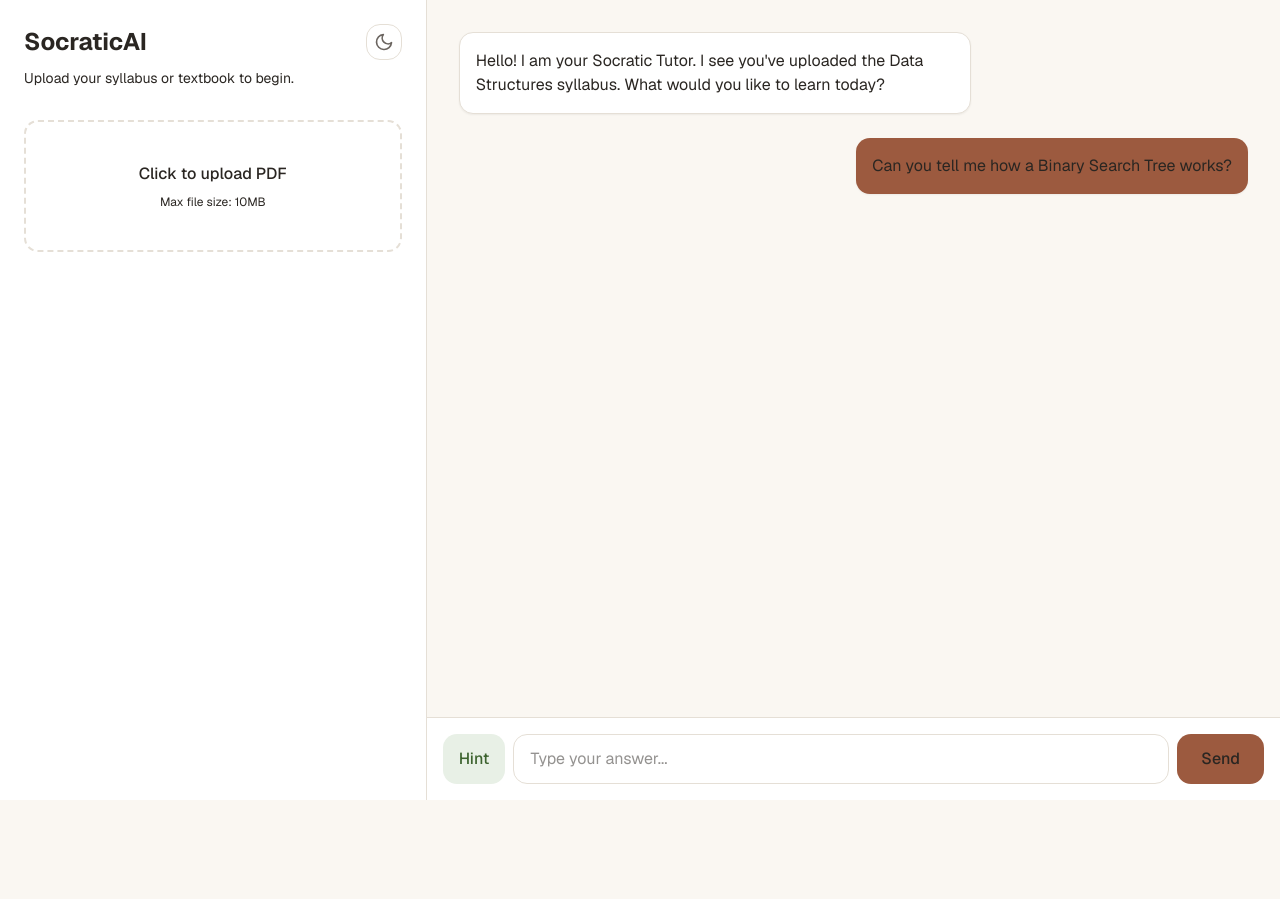
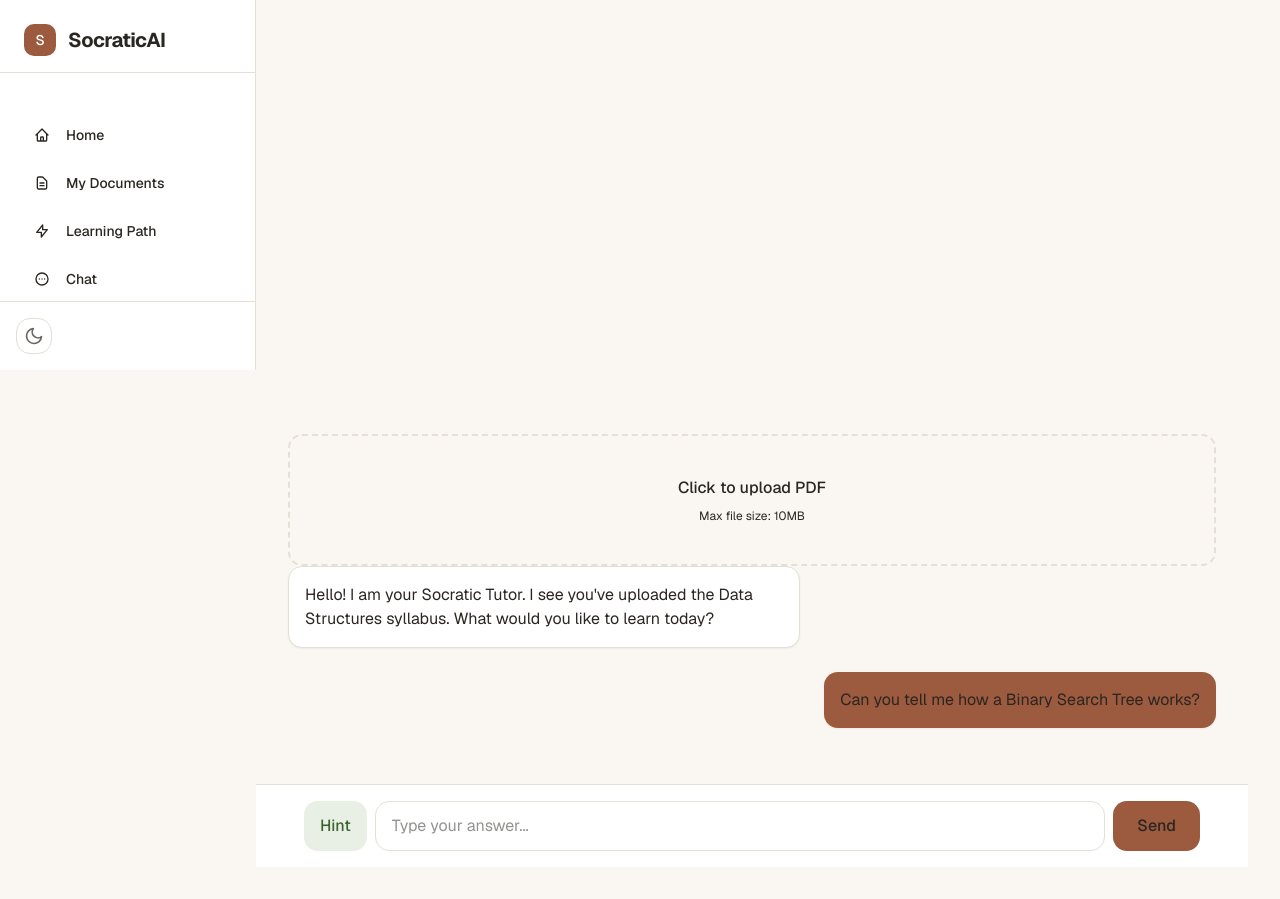
Before and after one commit to SHREYA-G-AMIN/socratic-ai-tutor, a Next.js app: page / in a window 1280 px wide. Before the commit the page ends 800 px from the top, so only its background shows below. Built offline with nearby package versions, Linux system fonts and the light colour scheme.

Commit message:
feat: add AppShell and Sidebar navigation components with root layout structure

```diff
--- a/src/app/layout.tsx
+++ b/src/app/layout.tsx
@@ -2,6 +2,7 @@ import type { Metadata } from "next";
 import { Geist, Geist_Mono } from "next/font/google";
 import "./globals.css";
 import { ThemeProvider } from "@/lib/theme";
+import { AppShell } from "@/components/AppShell";
 
 const geistSans = Geist({
   variable: "--font-geist-sans",
@@ -41,7 +42,9 @@ export default function RootLayout({ children }: LayoutProps<"/">) {
         />
       </head>
       <body className="min-h-full flex flex-col">
-        <ThemeProvider>{children}</ThemeProvider>
+        <ThemeProvider>
+          <AppShell>{children}</AppShell>
+        </ThemeProvider>
       </body>
     </html>
   );
--- a/src/app/page.tsx
+++ b/src/app/page.tsx
@@ -4,7 +4,6 @@ import { useState } from "react";
 
 import { DocumentPreview } from "@/components/DocumentPreview";
 import { PdfUploader } from "@/components/PdfUploader";
-import { ThemeToggle } from "@/components/ThemeToggle";
 import type { DocumentUploadSuccessData } from "@/types/document";
 
 export default function Home() {
@@ -25,21 +24,10 @@ export default function Home() {
   };
 
   return (
-    <div className="flex flex-col md:flex-row h-screen bg-background">
-      {/* LEFT SIDEBAR / TOP ON MOBILE */}
-      <div className="w-full md:w-1/3 bg-surface border-b md:border-b-0 md:border-r border-border p-6 flex flex-col shrink-0">
-        <div className="flex items-center justify-between mb-2">
-          <h1 className="text-2xl font-bold text-primary">SocraticAI</h1>
-          <ThemeToggle />
-        </div>
-        <p className="text-sm text-muted mb-8">Upload your syllabus or textbook to begin.</p>
+    <div className="flex flex-col h-full bg-background">
+      <div className="flex-1 p-4 md:p-8 overflow-y-auto">
+        <PdfUploader onUploaded={setUploadedDocument} />
 
-        <PdfUploader onUploaded={setUploadedDocument} />
-      </div>
-
-      {/* RIGHT SIDE / BOTTOM ON MOBILE */}
-      <div className="w-full md:w-2/3 flex flex-col flex-1 overflow-hidden">
-        <div className="flex-1 p-4 md:p-8 overflow-y-auto">
         {uploadedDocument && (
           <DocumentPreview document={uploadedDocument} />
         )}
@@ -100,6 +88,5 @@ export default function Home() {
         </div>
       </div>
     </div>
-    </div>
   );
 }
--- /dev/null
+++ b/src/components/AppShell.tsx
@@ -0,0 +1,160 @@
+"use client";
+
+import { useState, useCallback } from "react";
+import { Sidebar } from "@/components/Sidebar";
+import { ThemeToggle } from "@/components/ThemeToggle";
+
+const MOBILE_NAV_ITEMS = [
+  { href: "/", label: "Home" },
+  { href: "/", label: "My Documents" },
+  { href: "/", label: "Learning Path" },
+  { href: "/", label: "Chat" },
+];
+
+export function AppShell({ children }: { children: React.ReactNode }) {
+  const [sidebarOpen, setSidebarOpen] = useState(false);
+
+  const closeSidebar = useCallback(() => setSidebarOpen(false), []);
+
+  return (
+    <div className="flex flex-col h-screen bg-background">
+      <header
+        className="md:hidden flex items-center justify-between px-4 py-3 border-b border-border bg-surface z-20"
+      >
+        <h1 className="text-xl font-bold text-primary">SocraticAI</h1>
+        <button
+          onClick={() => setSidebarOpen((prev) => !prev)}
+          className="w-9 h-9 rounded-lg border border-border bg-surface text-text-secondary hover:bg-surface-hover hover:text-text-primary transition-colors"
+          aria-label={sidebarOpen ? "Close navigation" : "Open navigation"}
+          aria-expanded={sidebarOpen}
+        >
+          {sidebarOpen ? (
+            <svg
+              className="w-5 h-5"
+              fill="none"
+              stroke="currentColor"
+              viewBox="0 0 24 24"
+            >
+              <path
+                strokeLinecap="round"
+                strokeLinejoin="round"
+                strokeWidth={2}
+                d="M6 18L18 6M6 6l12 12"
+              />
+            </svg>
+          ) : (
+            <svg
+              className="w-5 h-5"
+              fill="none"
+              stroke="currentColor"
+              viewBox="0 0 24 24"
+            >
+              <path
+                strokeLinecap="round"
+                strokeLinejoin="round"
+                strokeWidth={2}
+                d="M4 6h16M4 12h16M4 18h16"
+              />
+            </svg>
+          )}
+        </button>
+      </header>
+
+      <div className="flex-1 relative min-h-0">
+        {sidebarOpen && (
+          <div
+            className="fixed inset-0 z-40 bg-black/40 backdrop-blur-sm"
+            onClick={closeSidebar}
+            aria-hidden="true"
+          />
+        )}
+
+        <aside
+          className={`fixed left-0 top-0 h-full w-64 bg-surface border-r border-border z-50 transition-transform duration-300 ease-in-out ${
+            sidebarOpen ? "translate-x-0" : "-translate-x-full"
+          } md:hidden`}
+        >
+          <div className="p-4 flex items-center justify-between border-b border-border pb-3 mb-6">
+            <span className="text-xl font-bold text-primary">SocraticAI</span>
+            <button
+              onClick={closeSidebar}
+              className="w-8 h-8 rounded-lg hover:bg-surface-hover transition-colors"
+              aria-label="Close navigation"
+            >
+              <svg
+                className="w-5 h-5"
+                fill="none"
+                stroke="currentColor"
+                viewBox="0 0 24 24"
+              >
+                <path
+                  strokeLinecap="round"
+                  strokeLinejoin="round"
+                  strokeWidth={2}
+                  d="M6 18L18 6M6 6l12 12"
+                />
+              </svg>
+            </button>
+          </div>
+          <nav className="px-3 space-y-1">
+            {MOBILE_NAV_ITEMS.map((item) => (
+              <a
+                key={item.label}
+                href={item.href}
+                className="flex items-center gap-3 px-4 py-3 rounded-lg text-secondary hover:text-primary hover:bg-surface-hover transition-colors border-l-2 border-transparent hover:border-surface-tertiary"
+                aria-current={item.href === "/" ? "page" : undefined}
+              >
+                <span className="w-5 text-muted">{renderIcon(item.label)}</span>
+                <span className="text-sm font-medium">{item.label}</span>
+              </a>
+            ))}
+          </nav>
+          <div className="p-3 border-t border-border mt-auto">
+            <ThemeToggle />
+          </div>
+        </aside>
+
+        <Sidebar className="hidden md:block" />
+
+        <main className="md:pl-64 flex-1 overflow-y-auto p-4 md:p-8">
+          {children}
+        </main>
+      </div>
+    </div>
+  );
+}
+
+function renderIcon(label: string): React.ReactElement {
+  switch (label) {
+    case "Home":
+      return (
+        <svg className="w-4 h-4" fill="none" stroke="currentColor" viewBox="0 0 24 24">
+          <path strokeLinecap="round" strokeLinejoin="round" strokeWidth={2} d="M3 12l2-2m0 0l7-7 7 7M5 10v10a1 1 0 001 1h3m10-11l2 2m-2-2v10a1 1 0 01-1 1h-3m-6 0a1 1 0 001-1v-4a1 1 0 011-1h2a1 1 0 011 1v4a1 1 0 001 1m-6 0h6" />
+        </svg>
+      );
+    case "My Documents":
+      return (
+        <svg className="w-4 h-4" fill="none" stroke="currentColor" viewBox="0 0 24 24">
+          <path strokeLinecap="round" strokeLinejoin="round" strokeWidth={2} d="M9 12h6m-6 4h6m2 5H7a2 2 0 01-2-2V5a2 2 0 012-2h5.586a1 1 0 01.707.293l5.414 5.414a1 1 0 01.293.707V19a2 2 0 01-2 2z" />
+        </svg>
+      );
+    case "Learning Path":
+      return (
+        <svg className="w-4 h-4" fill="none" stroke="currentColor" viewBox="0 0 24 24">
+          <path strokeLinecap="round" strokeLinejoin="round" strokeWidth={2} d="M13 10V3L4 14h7v7l9-11h-7z" />
+        </svg>
+      );
+    case "Chat":
+      return (
+        <svg className="w-4 h-4" fill="none" stroke="currentColor" viewBox="0 0 24 24">
+          <path strokeLinecap="round" strokeLinejoin="round" strokeWidth={2} d="M8 12h.01M12 12h.01M16 12h.01M21 12a9 9 0 11-18 0 9 9 0 0118 0z" />
+        </svg>
+      );
+    default:
+      return (
+        <svg className="w-4 h-4" fill="none" stroke="currentColor" viewBox="0 0 24 24">
+          <path strokeLinecap="round" strokeLinejoin="round" strokeWidth={2} d="M3 12l2-2m0 0l7-7 7 7" />
+        </svg>
+      );
+  }
+}
--- /dev/null
+++ b/src/components/Sidebar.tsx
@@ -0,0 +1,80 @@
+"use client";
+
+import Link from "next/link";
+import { ThemeToggle } from "@/components/ThemeToggle";
+
+const NAV_ITEMS = [
+  { href: "/", label: "Home" },
+  { href: "/", label: "My Documents" },
+  { href: "/", label: "Learning Path" },
+  { href: "/", label: "Chat" },
+];
+
+export function Sidebar({ className }: { className?: string }) {
+
+  return (
+    <aside
+      className={`flex flex-col w-64 bg-surface border-r border-border shrink-0 ${className ?? ""}`}
+    >
+      <div className="p-6 flex items-center gap-3 mb-10 border-b border-border pb-4">
+        <div className="w-8 h-8 rounded-md bg-accent-primary flex items-center justify-center text-text-on-accent font-medium text-sm">
+          S
+        </div>
+        <span className="text-xl font-bold text-primary tracking-tight">SocraticAI</span>
+      </div>
+
+      <nav className="flex-1 px-4 space-y-1">
+        {NAV_ITEMS.map((item) => (
+          <Link
+            key={item.label}
+            href={item.href}
+            className="flex items-center gap-3 px-4 py-3 rounded-lg text-secondary hover:text-primary hover:bg-surface-hover transition-colors border-l-2 border-transparent hover:border-surface-tertiary"
+            aria-current={item.href === "/" ? "page" : undefined}
+          >
+            <span className="w-5 text-muted">{renderIcon(item.label)}</span>
+            <span className="text-sm font-medium">{item.label}</span>
+          </Link>
+        ))}
+      </nav>
+
+      <div className="p-4 border-t border-border mt-auto">
+        <ThemeToggle />
+      </div>
+    </aside>
+  );
+}
+
+function renderIcon(label: string): React.ReactElement {
+  switch (label) {
+    case "Home":
+      return (
+        <svg className="w-4 h-4" fill="none" stroke="currentColor" viewBox="0 0 24 24">
+          <path strokeLinecap="round" strokeLinejoin="round" strokeWidth={2} d="M3 12l2-2m0 0l7-7 7 7M5 10v10a1 1 0 001 1h3m10-11l2 2m-2-2v10a1 1 0 01-1 1h-3m-6 0a1 1 0 001-1v-4a1 1 0 011-1h2a1 1 0 011 1v4a1 1 0 001 1m-6 0h6" />
+        </svg>
+      );
+    case "My Documents":
+      return (
+        <svg className="w-4 h-4" fill="none" stroke="currentColor" viewBox="0 0 24 24">
+          <path strokeLinecap="round" strokeLinejoin="round" strokeWidth={2} d="M9 12h6m-6 4h6m2 5H7a2 2 0 01-2-2V5a2 2 0 012-2h5.586a1 1 0 01.707.293l5.414 5.414a1 1 0 01.293.707V19a2 2 0 01-2 2z" />
+        </svg>
+      );
+    case "Learning Path":
+      return (
+        <svg className="w-4 h-4" fill="none" stroke="currentColor" viewBox="0 0 24 24">
+          <path strokeLinecap="round" strokeLinejoin="round" strokeWidth={2} d="M13 10V3L4 14h7v7l9-11h-7z" />
+        </svg>
+      );
+    case "Chat":
+      return (
+        <svg className="w-4 h-4" fill="none" stroke="currentColor" viewBox="0 0 24 24">
+          <path strokeLinecap="round" strokeLinejoin="round" strokeWidth={2} d="M8 12h.01M12 12h.01M16 12h.01M21 12a9 9 0 11-18 0 9 9 0 0118 0z" />
+        </svg>
+      );
+    default:
+      return (
+        <svg className="w-4 h-4" fill="none" stroke="currentColor" viewBox="0 0 24 24">
+          <path strokeLinecap="round" strokeLinejoin="round" strokeWidth={2} d="M3 12l2-2m0 0l7-7 7 7" />
+        </svg>
+      );
+  }
+}
```
Lines whose indentation alone changed are shown as unchanged.
